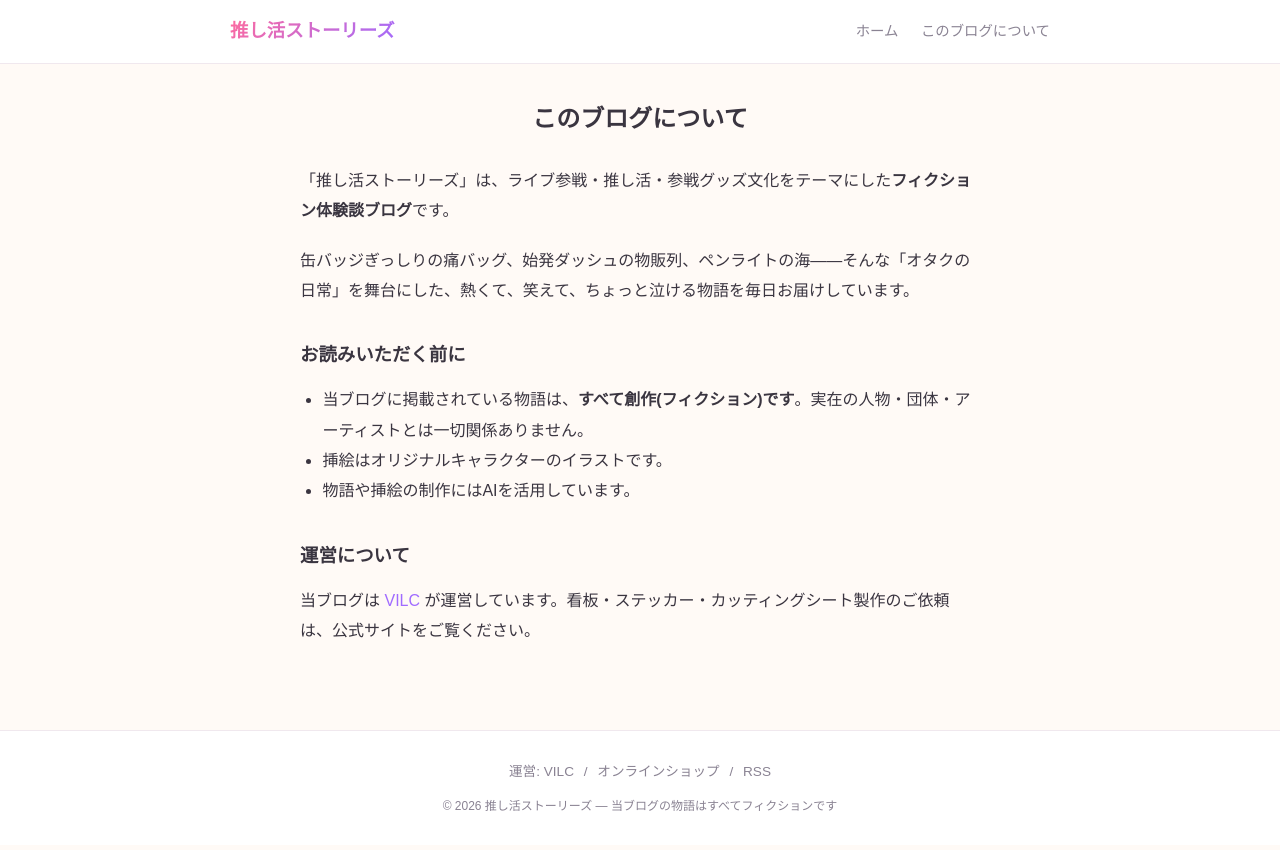
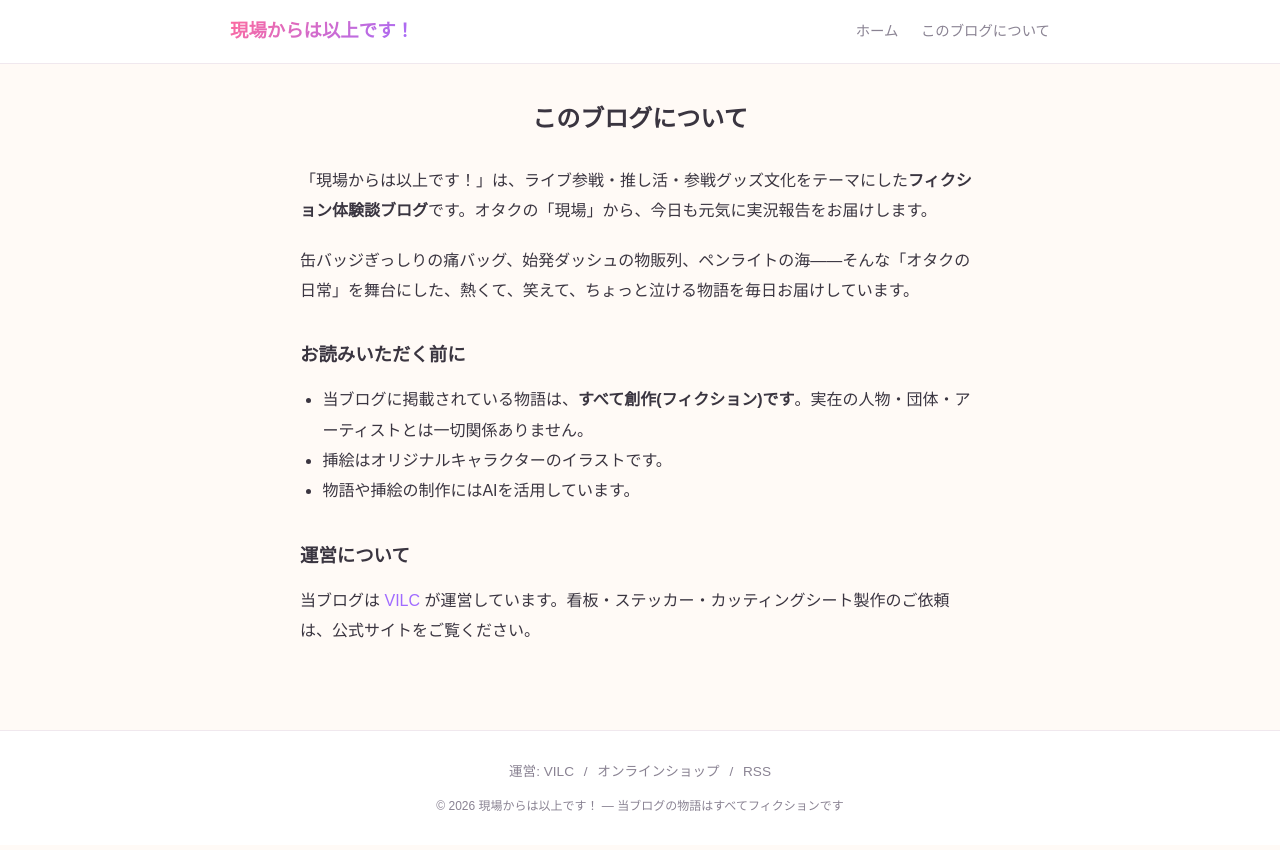
Before and after one commit to vilctokyo-cell/blog, a Jekyll site: the page built from about.md, in a window 1280 px wide. Shown: the top 850 px of the page. Built offline with Jekyll 4.4.1, drawn with Linux system fonts in a browser that asks for light colours; some web fonts are replaced.

Commit message:
ブログ名を「現場からは以上です！」に変更
Co-Authored-By: Claude Fable 5 <noreply@anthropic.com>

```diff
--- a/_config.yml
+++ b/_config.yml
@@ -1,5 +1,5 @@
-title: 推し活ストーリーズ
-description: ライブ参戦・推し活をテーマにした、毎日更新のフィクション体験談ブログ。缶バッジ、痛バッグ、参戦服……オタクたちの熱くて笑えてちょっと泣ける物語。
+title: 現場からは以上です！
+description: ライブ参戦・推し活のフィクション体験談を毎日お届け。缶バッジ、痛バッグ、参戦服、ペンライトの海……オタクたちの熱くて笑えてちょっと泣ける物語。
 lang: ja
 url: "https://blog.vilc.tokyo"
 baseurl: ""
--- a/_layouts/default.html
+++ b/_layouts/default.html
@@ -13,7 +13,7 @@
 <body>
   <header class="site-header">
     <div class="site-header__inner">
-      <a class="site-logo" href="{{ '/' | relative_url }}">推し活ストーリーズ</a>
+      <a class="site-logo" href="{{ '/' | relative_url }}">現場からは以上です！</a>
       <nav class="site-nav">
         <a href="{{ '/' | relative_url }}">ホーム</a>
         <a href="{{ '/about/' | relative_url }}">このブログについて</a>
@@ -34,7 +34,7 @@
         <span aria-hidden="true">/</span>
         <a href="{{ '/feed.xml' | relative_url }}">RSS</a>
       </p>
-      <p class="site-footer__copy">&copy; {{ site.time | date: "%Y" }} 推し活ストーリーズ — 当ブログの物語はすべてフィクションです</p>
+      <p class="site-footer__copy">&copy; {{ site.time | date: "%Y" }} 現場からは以上です！ — 当ブログの物語はすべてフィクションです</p>
     </div>
   </footer>
 </body>
--- a/_layouts/home.html
+++ b/_layouts/home.html
@@ -2,7 +2,7 @@
 layout: default
 ---
 <div class="hero">
-  <h1 class="hero__title">推し活ストーリーズ</h1>
+  <h1 class="hero__title">現場からは以上です！</h1>
   <p class="hero__sub">ライブ参戦・推し活のフィクション体験談を毎日お届け</p>
 </div>
 
--- a/about.md
+++ b/about.md
@@ -7,7 +7,7 @@ permalink: /about/
 
 # このブログについて
 
-「推し活ストーリーズ」は、ライブ参戦・推し活・参戦グッズ文化をテーマにした**フィクション体験談ブログ**です。
+「現場からは以上です！」は、ライブ参戦・推し活・参戦グッズ文化をテーマにした**フィクション体験談ブログ**です。オタクの「現場」から、今日も元気に実況報告をお届けします。
 
 缶バッジぎっしりの痛バッグ、始発ダッシュの物販列、ペンライトの海——そんな「オタクの日常」を舞台にした、熱くて、笑えて、ちょっと泣ける物語を毎日お届けしています。
 
```
